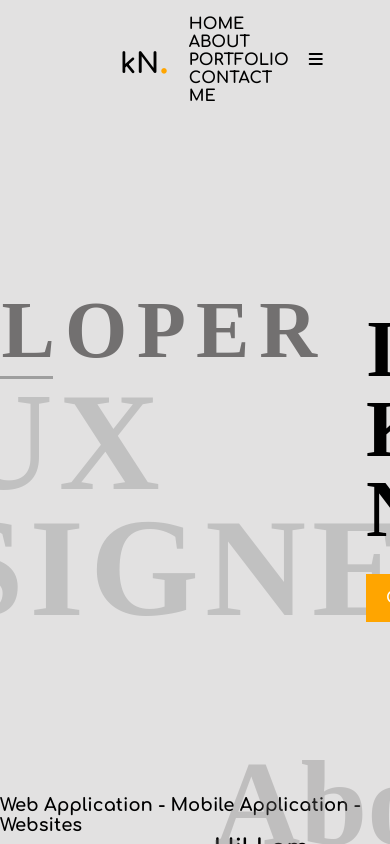
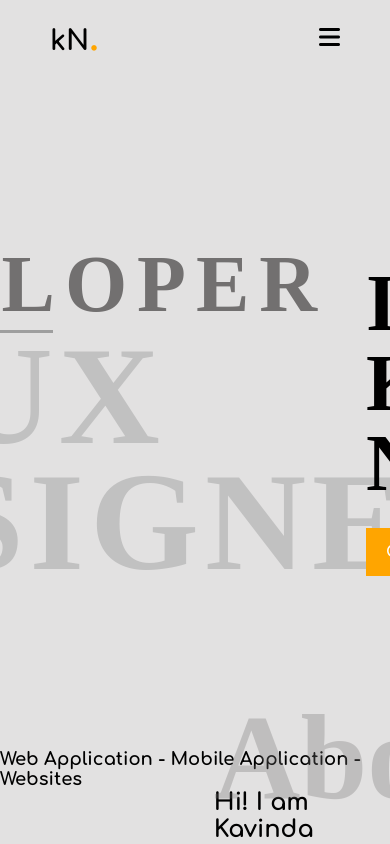
Before and after one commit to Nirushana/kN.Portfolio, a React (Create React App) app: page / in a window 390 px wide. Shown: the top 844 px of the page. Built offline with nearby package versions, Linux system fonts and the light colour scheme; a web font is replaced by a local one.

Commit message:
Navbar Responsive

```diff
--- a/src/Components/Nav/Nav.js
+++ b/src/Components/Nav/Nav.js
@@ -12,8 +12,8 @@ class Nav extends Component {
         return (
             <nav>
                 <a className='logo'>kN<span>.</span></a>
-                <div className='navbar'>
-                    <ul>
+                <div>
+                    <ul id='navbar' className={this.state.clicked ? "#navbar active" : "#navbar"}>
                         <li><a href="#">HOME</a></li>
                         <li><a href="#">ABOUT</a></li>
                         <li><a href="#">PORTFOLIO</a></li>
--- a/src/Components/Nav/navStyles.css
+++ b/src/Components/Nav/navStyles.css
@@ -61,6 +61,50 @@ nav li a:hover::after{
     left: 10px;
 }
 
+#mobile{
+    display: none;
+}
+
 #mobile i{
     color: black;
 }
+
+@media screen and (max-width: 812px) {
+    nav{
+        padding: 15px 50px;
+    }
+}
+
+@media screen and (max-width: 760px) {
+    #navbar{
+        display: flex;
+        flex-direction: column;
+        justify-content: flex-start;
+        align-items: flex-start;
+        position: fixed;
+        top: 90px;
+        right: -3200px;
+        width: 300px;
+        height: 100vh;
+        background: #e2e1e1;
+        box-shadow: 0 40px 60px rgba(0, 0, 0, 0.1);
+        padding: 40px 0 0 20px;
+        transition: .5s ease-in-out;
+    }
+
+    #navbar.active {
+        right: 0px;
+    }
+
+    #navbar li{
+        margin-bottom: 45px;
+    }
+
+    #mobile{
+        display: block;
+    }
+    #mobile i{
+        font-size: 24px;
+        cursor: pointer;
+    }
+}
```
